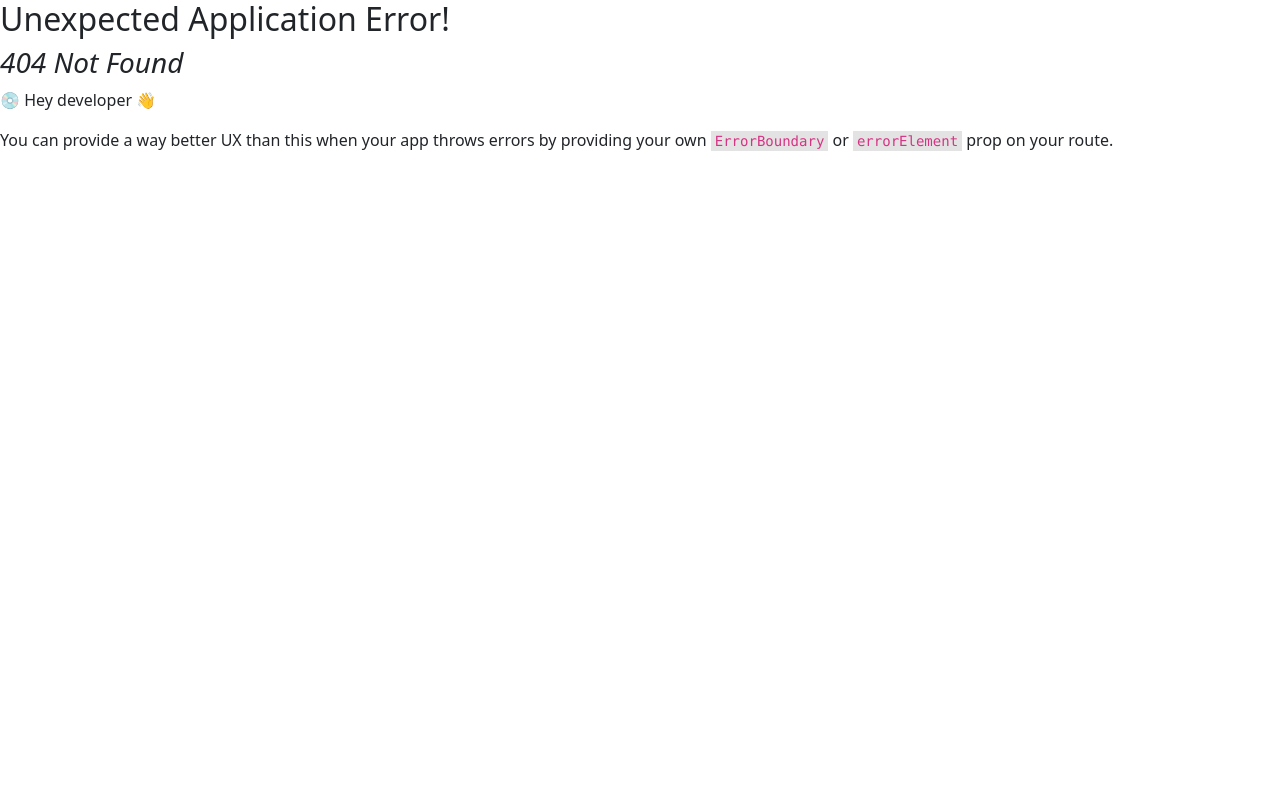
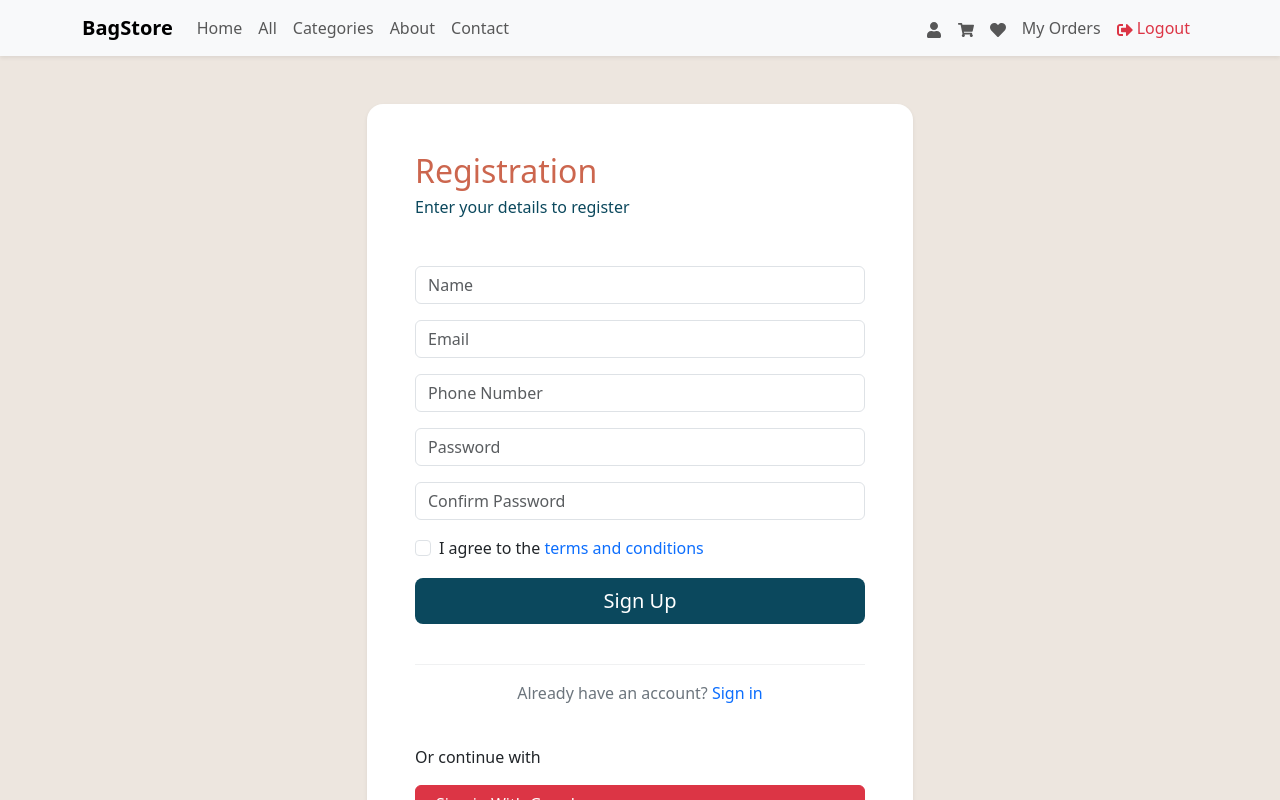
Before and after one commit to Fa-na-ali/Bagstore, a React (Vite) app in the folder frontend/: page /register in a window 1280 px wide. Before the commit this address had no page. Shown: the top 800 px of the page. Built offline with nearby package versions, Linux system fonts and the light colour scheme.

Commit message:
added register page

```diff
--- a/frontend/src/App.jsx
+++ b/frontend/src/App.jsx
@@ -1,19 +1,34 @@
 import { useState } from 'react'
-import { Route, RouterProvider, createRoutesFromElements,createBrowserRouter } from "react-router";
+import { ToastContainer } from 'react-toastify';
+import { Outlet } from "react-router";
+import { Route, RouterProvider, createRoutesFromElements, createBrowserRouter } from "react-router";
 import './App.css'
 import Header from './components/Header'
+import './pages/auth/register.css'
+import Footer from './components/Footer';
+import Home from './components/Home';
+import Login from './pages/auth/Login';
 import Register from './pages/auth/Register';
 
 export const router = createBrowserRouter(
   createRoutesFromElements(
-    <Route path="/" element={<App />}/>
+    <Route path="/" element={<App />}>
+      <Route index element={<Home />} />
+      <Route path="login" element={<Login />} />
+      <Route path="register" element={<Register />} />
+    </Route >
   )
 )
 
 function App() {
   return (
     <>
-     <Register/>
+      <Header />
+      <ToastContainer position="bottom-right" autoClose={5000} />
+      <main>
+        <Outlet /> {/* This will render the current route's component */}
+      </main>
+      <Footer />
     </>
   )
 }
--- /dev/null
+++ b/frontend/src/components/Footer.jsx
@@ -0,0 +1,14 @@
+import React from 'react'
+
+const Footer = () => {
+  return (
+   <>
+     <footer class="bg-dark text-white text-center py-3">
+        <p>&copy; 2025 BagStore. All rights reserved.</p>
+    </footer>
+
+   </>
+  )
+}
+
+export default Footer
--- a/frontend/src/components/Header.jsx
+++ b/frontend/src/components/Header.jsx
@@ -34,88 +34,6 @@ const Header = () => {
                 </Navbar.Collapse>
             </Container>
         </Navbar>
-
-
-    <header class="hero text-center text-white d-flex align-items-center">
-        <div class="container">
-            <h1>Shop the Best Bags</h1>
-            <p>Discover stylish and high-quality bags for every occasion.</p>
-            <a href="#" class="btn btn-primary btn-lg">Shop Now</a>
-        </div>
-    </header>
-
-
-    <section class="container my-5">
-        <h2 class="text-center">Featured Products</h2>
-        <div class="row mt-4">
-            <div class="col-md-4">
-                <div class="card">
-                    <img src="https://via.placeholder.com/300" class="card-img-top" alt="Bag 1"/>
-                    <div class="card-body text-center">
-                        <h5 class="card-title">Classic Leather Bag</h5>
-                        <p class="card-text">$99.99</p>
-                        <a href="#" class="btn btn-outline-primary">Add to Cart</a>
-                    </div>
-                </div>
-            </div>
-            <div class="col-md-4">
-                <div class="card">
-                    <img src="https://via.placeholder.com/300" class="card-img-top" alt="Bag 2"/>
-                    <div class="card-body text-center">
-                        <h5 class="card-title">Modern Backpack</h5>
-                        <p class="card-text">$79.99</p>
-                        <a href="#" class="btn btn-outline-primary">Add to Cart</a>
-                    </div>
-                </div>
-            </div>
-            <div class="col-md-4">
-                <div class="card">
-                    <img src="https://via.placeholder.com/300" class="card-img-top" alt="Bag 3"/>
-                    <div class="card-body text-center">
-                        <h5 class="card-title">Luxury Handbag</h5>
-                        <p class="card-text">$129.99</p>
-                        <a href="#" class="btn btn-outline-primary">Add to Cart</a>
-                    </div>
-                </div>
-            </div>
-        </div>
-    </section>
-
-
-    <section class="bg-light py-5">
-        <div class="container">
-            <h2 class="text-center">What Our Customers Say</h2>
-            <div class="row mt-4">
-                <div class="col-md-4">
-                    <div class="testimonial text-center p-4">
-                        <p>"Amazing quality! The leather bag is just perfect!"</p>
-                        <h6>- Sarah M.</h6>
-                    </div>
-                </div>
-                <div class="col-md-4">
-                    <div class="testimonial text-center p-4">
-                        <p>"Great customer service and fast delivery."</p>
-                        <h6>- David R.</h6>
-                    </div>
-                </div>
-                <div class="col-md-4">
-                    <div class="testimonial text-center p-4">
-                        <p>"Stylish bags at affordable prices. Love my new handbag!"</p>
-                        <h6>- Emily W.</h6>
-                    </div>
-                </div>
-            </div>
-        </div>
-    </section>
-
-
-    <footer class="bg-dark text-white text-center py-3">
-        <p>&copy; 2025 BagStore. All rights reserved.</p>
-    </footer>
-
-
-
-
     </>
 
 }
--- a/frontend/src/components/Home.jsx
+++ b/frontend/src/components/Home.jsx
@@ -3,7 +3,68 @@ import React from 'react'
 const Home = () => {
   return (
    <>
+   <section class="container my-5">
+        <h2 class="text-center">Featured Products</h2>
+        <div class="row mt-4">
+            <div class="col-md-4">
+                <div class="card">
+                    <img src="https://via.placeholder.com/300" class="card-img-top" alt="Bag 1"/>
+                    <div class="card-body text-center">
+                        <h5 class="card-title">Classic Leather Bag</h5>
+                        <p class="card-text">$99.99</p>
+                        <a href="#" class="btn btn-outline-primary">Add to Cart</a>
+                    </div>
+                </div>
+            </div>
+            <div class="col-md-4">
+                <div class="card">
+                    <img src="https://via.placeholder.com/300" class="card-img-top" alt="Bag 2"/>
+                    <div class="card-body text-center">
+                        <h5 class="card-title">Modern Backpack</h5>
+                        <p class="card-text">$79.99</p>
+                        <a href="#" class="btn btn-outline-primary">Add to Cart</a>
+                    </div>
+                </div>
+            </div>
+            <div class="col-md-4">
+                <div class="card">
+                    <img src="https://via.placeholder.com/300" class="card-img-top" alt="Bag 3"/>
+                    <div class="card-body text-center">
+                        <h5 class="card-title">Luxury Handbag</h5>
+                        <p class="card-text">$129.99</p>
+                        <a href="#" class="btn btn-outline-primary">Add to Cart</a>
+                    </div>
+                </div>
+            </div>
+        </div>
+    </section>
 
+
+    <section class="bg-light py-5">
+        <div class="container">
+            <h2 class="text-center">What Our Customers Say</h2>
+            <div class="row mt-4">
+                <div class="col-md-4">
+                    <div class="testimonial text-center p-4">
+                        <p>"Amazing quality! The leather bag is just perfect!"</p>
+                        <h6>- Sarah M.</h6>
+                    </div>
+                </div>
+                <div class="col-md-4">
+                    <div class="testimonial text-center p-4">
+                        <p>"Great customer service and fast delivery."</p>
+                        <h6>- David R.</h6>
+                    </div>
+                </div>
+                <div class="col-md-4">
+                    <div class="testimonial text-center p-4">
+                        <p>"Stylish bags at affordable prices. Love my new handbag!"</p>
+                        <h6>- Emily W.</h6>
+                    </div>
+                </div>
+            </div>
+        </div>
+    </section>
 
 
 
--- a/frontend/src/pages/auth/Register.jsx
+++ b/frontend/src/pages/auth/Register.jsx
@@ -1,9 +1,10 @@
 import React from 'react'
 import { Container, Row, Col, Card, Form, Button } from "react-bootstrap";
 
+
 const Register = () => {
   return <>
-   <section className="bg-primary p-3 p-md-4 p-xl-5">
+   <section className="background p-3 p-md-4 p-xl-5">
       <Container>
         <Row className="justify-content-center">
           <Col xs={12} md={9} lg={7} xl={6} xxl={5}>
@@ -12,8 +13,8 @@ const Register = () => {
                 <Row>
                   <Col xs={12}>
                     <div className="mb-5">
-                      <h2 className="h3">Registration</h2>
-                      <h3 className="fs-6 fw-normal text-secondary m-0">
+                      <h2 className=" heading">Registration</h2>
+                      <h3 className="fs-6 fw-normal m-0 caption">
                         Enter your details to register
                       </h3>
                     </div>
@@ -24,29 +25,41 @@ const Register = () => {
                   <Row className="gy-3">
                     <Col xs={12}>
                       <Form.Group controlId="firstName">
-                        <Form.Label>First Name</Form.Label>
-                        <Form.Control type="text" placeholder="First Name" required />
+                         <Form.Control type="text" placeholder="Name"
+                        name='name'
+                        required />
                       </Form.Group>
                     </Col>
 
                     <Col xs={12}>
                       <Form.Group controlId="lastName">
-                        <Form.Label>Last Name</Form.Label>
-                        <Form.Control type="text" placeholder="Last Name" required />
+                        <Form.Control type="text" placeholder="Email"
+                        name='email'
+                        required />
                       </Form.Group>
                     </Col>
 
                     <Col xs={12}>
                       <Form.Group controlId="email">
-                        <Form.Label>Email</Form.Label>
-                        <Form.Control type="email" placeholder="name@example.com" required />
+                        <Form.Control type="text" placeholder="Phone Number"
+                        name="phone"
+                        required />
                       </Form.Group>
                     </Col>
 
                     <Col xs={12}>
                       <Form.Group controlId="password">
-                        <Form.Label>Password</Form.Label>
-                        <Form.Control type="password" placeholder="Password" required />
+                        <Form.Control type="password" placeholder="Password"
+                        name='password'
+                        required />
+                      </Form.Group>
+                    </Col>
+
+                    <Col xs={12}>
+                      <Form.Group controlId="password">
+                        <Form.Control type="password" placeholder="Confirm Password"
+                        name='confirmPassword'
+                        required />
                       </Form.Group>
                     </Col>
 
@@ -66,7 +79,7 @@ const Register = () => {
                     </Col>
 
                     <Col xs={12}>
-                      <Button variant="primary" size="lg" className="w-100">
+                      <Button size="lg" className="w-100 button-custom">
                         Sign Up
                       </Button>
                     </Col>
@@ -78,7 +91,7 @@ const Register = () => {
                     <hr className="border-secondary-subtle" />
                     <p className="text-secondary text-center">
                       Already have an account?{" "}
-                      <a href="#!" className="link-primary text-decoration-none">
+                      <a href="#!" className="text-decoration-none">
                         Sign in
                       </a>
                     </p>
@@ -92,12 +105,7 @@ const Register = () => {
                       <Button variant="danger" className="d-flex align-items-center">
                         <i className="bi bi-google me-2"></i> Sign in With Google
                       </Button>
-                      <Button variant="primary" className="d-flex align-items-center">
-                        <i className="bi bi-facebook me-2"></i> Sign in With Facebook
-                      </Button>
-                      <Button variant="info" className="d-flex align-items-center">
-                        <i className="bi bi-twitter me-2"></i> Sign in With Twitter
-                      </Button>
+
                     </div>
                   </Col>
                 </Row>
--- /dev/null
+++ b/frontend/src/pages/auth/register.css
@@ -0,0 +1,14 @@
+.heading{
+    color:#cc664E;
+}
+.background{
+    background-color: #EDE6DF;
+}
+.caption{
+    color:#0B485D;
+}
+.button-custom {
+    background-color: #0B485D !important;
+    color: white !important;
+    border: none !important;
+  }
```
Lines whose indentation alone changed are shown as unchanged.
